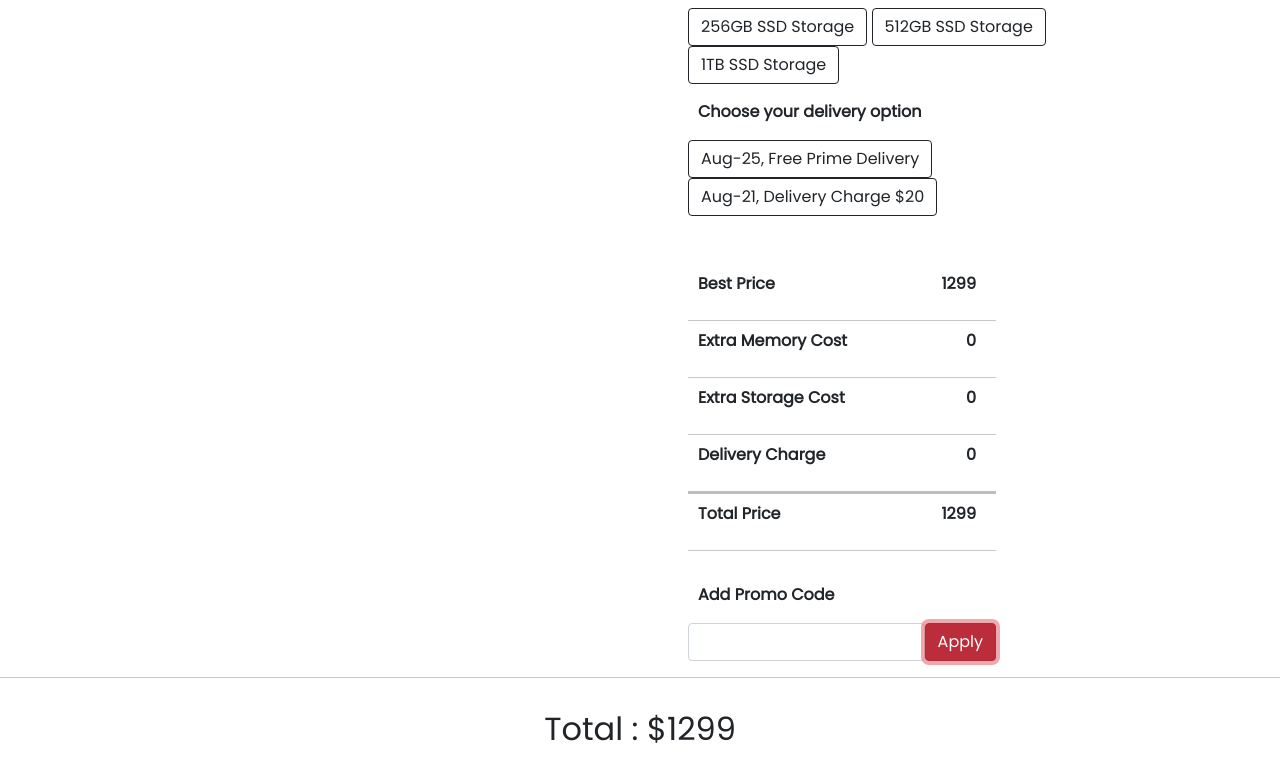
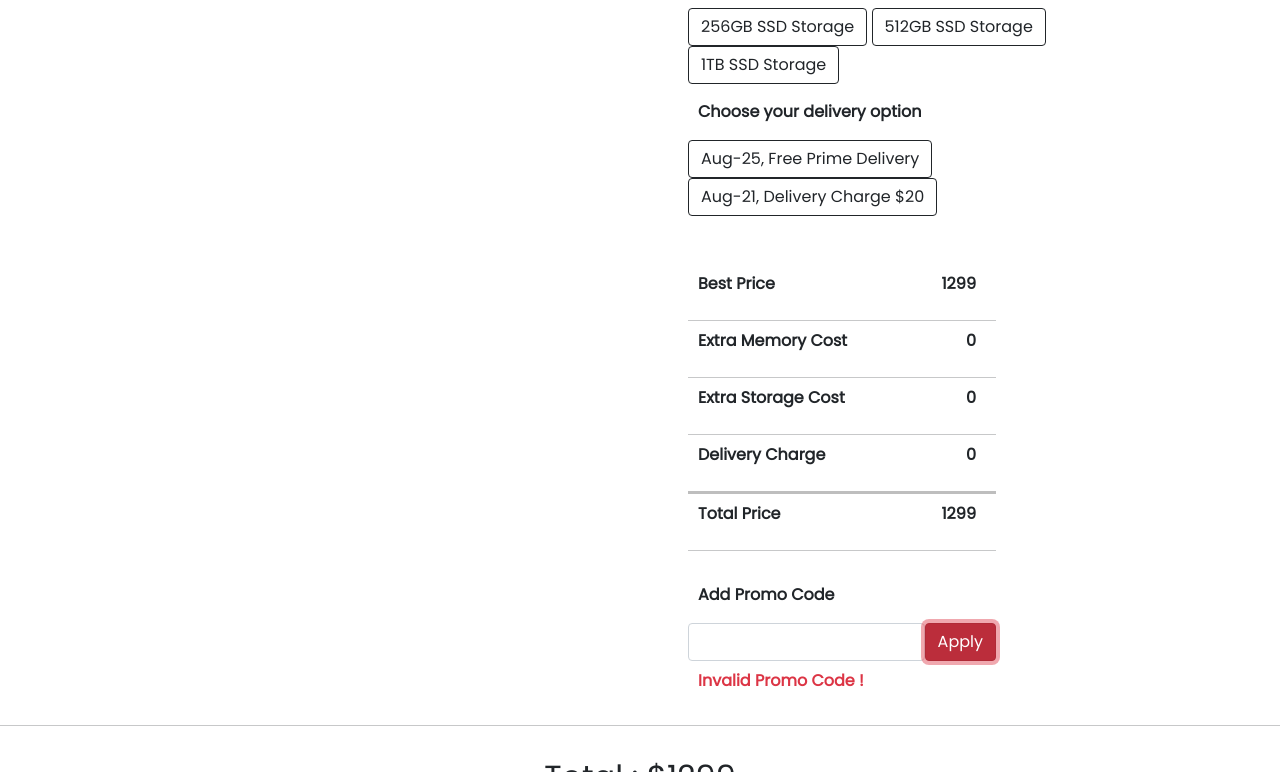
Before and after one commit to ruhulamin7/mac-book-pro, a plain HTML site: page index.html in a window 1280 px wide. Both pictures are taken after a click on the button "Apply". Shown: the part 507-1279 px from the top of the page. Drawn offline with nearby package versions, Linux system fonts and the light colour scheme.

Commit message:
error handling

```diff
--- a/index.html
+++ b/index.html
@@ -100,6 +100,7 @@
                         <input id="promo-code-input" class="form-control" type="text" name="">
                         <button id="promo-code-apply" class="btn btn-danger">Apply</button>
                     </div>
+                    <p id="promoError" class="text-danger pt-2">Invalid Promo Code !</p>
                 </section>
             </div>
         </section>
--- a/js/script.js
+++ b/js/script.js
@@ -39,7 +39,10 @@ function promoCodeMatcher() {
         const discount = (parseFloat(totalPrice.innerText) * 20) / 100;
         const newGrandTotal = parseFloat(totalPrice.innerText) - discount;
         grandTotal.innerText = newGrandTotal;
+        document.getElementById('promoError').style.display = 'none';
         promoCodeInput.value = ''
+    } else {
+        document.getElementById('promoError').style.display = 'block';
     }
 }
 
--- a/styles/style.css
+++ b/styles/style.css
@@ -33,6 +33,9 @@ p {
 .promo-code-input {
   display: flex;
 }
+#promoError {
+  display: none;
+}
 .price {
   display: flex;
   justify-content: space-between;
```
